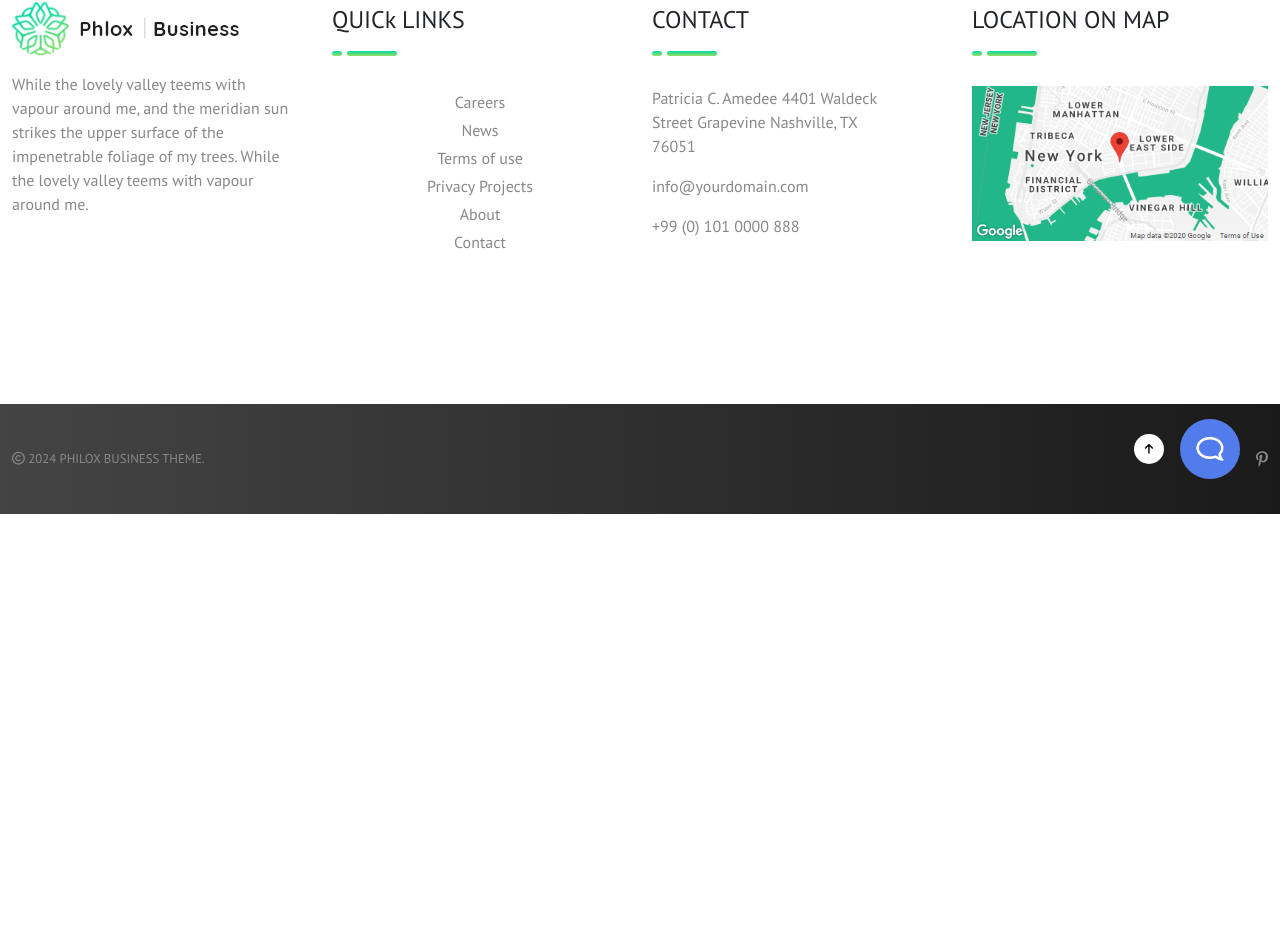
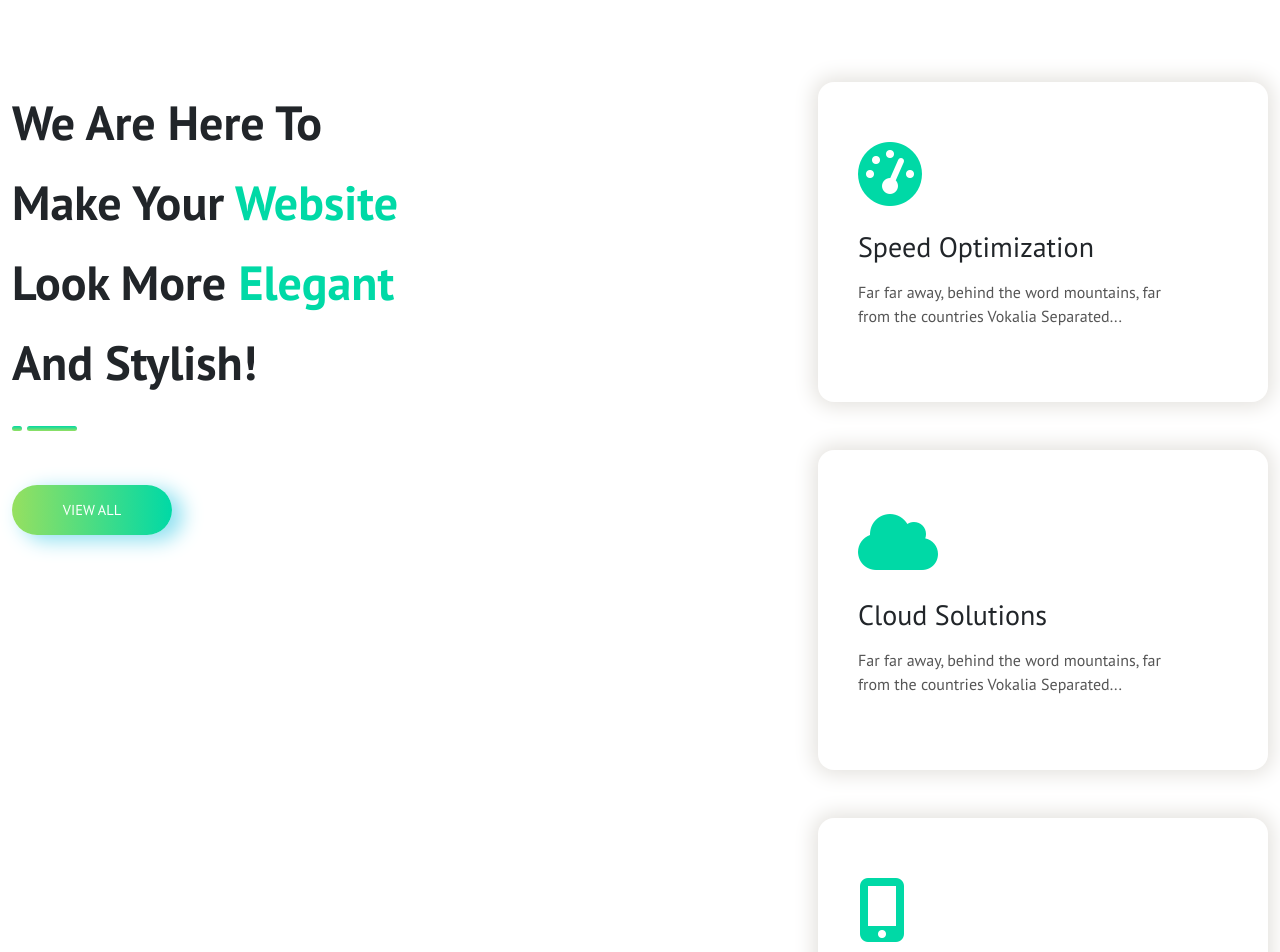
Before and after one commit to alessandrodamato/proj-html-vuejs, a Vue app: page / in a window 1280 px wide. Shown: the part 1245-2197 px from the top of the page. Before the commit the page ends 1759 px from the top, so only its background shows below. Built offline with nearby package versions, Linux system fonts and the light colour scheme.

Commit message:
[add] WhiteCard component to section 'elegant'

```diff
--- a/index.html
+++ b/index.html
@@ -2,7 +2,7 @@
 <html lang="en">
   <head>
     <meta charset="UTF-8" />
-    <link rel="icon" type="image/svg+xml" href="" />
+    <link rel="icon" type="image/svg+xml" href="/img/cropped-icon-32x32.png" />
     <meta name="viewport" content="width=device-width, initial-scale=1.0" />
 
     <!-- Font Awesome -->
--- a/src/assets/scss/partials/generals.scss
+++ b/src/assets/scss/partials/generals.scss
@@ -8,7 +8,6 @@ ul{
   list-style: none;
   margin: 0 !important;
   padding: 0 !important;
-
   a{
     text-decoration: none;
     color: $fill-black;
@@ -17,3 +16,12 @@ ul{
     }
   }
 }
+
+section{
+  h2 span{
+    color: $text-green;
+  }
+  p{
+    color: $lg-6;
+  }
+}
--- a/src/assets/scss/partials/typo.scss
+++ b/src/assets/scss/partials/typo.scss
@@ -3,3 +3,9 @@
 h1{
   font-size: 5rem !important;
 }
+
+section h2{
+  font-size: 3rem !important;
+  line-height: 80px;
+  font-weight: bold;
+}
--- a/src/components/Footer.vue
+++ b/src/components/Footer.vue
@@ -70,7 +70,7 @@ import DobuleLine from './partials/DobuleLine.vue';
 
             <DobuleLine />
 
-            <img src="/public/img/map.png" alt="Map" class="img-fluid">
+            <img src="/img/map.png" alt="Map" class="img-fluid">
 
           </div>
 
--- a/src/components/Main.vue
+++ b/src/components/Main.vue
@@ -1,8 +1,14 @@
 <script>
 import Jumbotron from './partials/Jumbotron.vue'
+import DobuleLine from './partials/DobuleLine.vue';
+import WhiteCard from './partials/WhiteCard.vue';
+import Button from './partials/Button.vue'
   export default {
     components:{
-      Jumbotron
+      Jumbotron,
+      DobuleLine,
+      Button,
+      WhiteCard
     }
   }
 </script>
@@ -15,6 +21,53 @@ import Jumbotron from './partials/Jumbotron.vue'
 
     <Jumbotron />
 
+    <section id="elegant">
+
+      <div class="ad_container container-fluid h-100">
+
+        <div class="row h-100">
+
+          <div class="col-4 h-100">
+
+            <h2 class="text-capitalize mb-4">we are here to make your <span>website</span> look more <span>elegant</span> and stylish!</h2>
+
+            <DobuleLine class="mb-4" />
+
+            <Button content="view all" />
+
+          </div>
+
+          <div class="col-8 h-100 d-flex flex-wrap justify-content-end align-items-center">
+
+            <WhiteCard
+              iconClass="fa-solid fa-gauge-high"
+              title="Speed Optimization"
+              bio="Far far away, behind the word mountains, far from the countries Vokalia Separated..."
+            />
+            <WhiteCard
+              iconClass="fa-solid fa-cloud"
+              title="Cloud Solutions"
+              bio="Far far away, behind the word mountains, far from the countries Vokalia Separated..."
+            />
+            <WhiteCard
+              iconClass="fa-solid fa-mobile-screen-button"
+              title="Website Design"
+              bio="Far far away, behind the word mountains, far from the countries Vokalia Separated..."
+            />
+            <WhiteCard
+              iconClass="fa-solid fa-stopwatch"
+              title="Online Marketing"
+              bio="Far far away, behind the word mountains, far from the countries Vokalia Separated..."
+            />
+
+          </div>
+
+        </div>
+
+      </div>
+
+    </section>
+
   </main>
 
 </template>
@@ -25,4 +78,9 @@ import Jumbotron from './partials/Jumbotron.vue'
 
 @use '../assets/scss/partials/vars' as *;
 
+  #elegant{
+    height: 1200px;
+    padding: 230px 0 260px;
+  }
+
 </style>
--- a/src/components/partials/Jumbotron.vue
+++ b/src/components/partials/Jumbotron.vue
@@ -83,9 +83,6 @@ import Button from './Button.vue'
         -moz-text-fill-color: transparent;
       }
     }
-    p{
-      color: $lg-6;
-    }
     .slide-counter{
       @include gradient(left, $gray-4, $gray-6);
       width: 200px;
--- /dev/null
+++ b/src/components/partials/WhiteCard.vue
@@ -0,0 +1,48 @@
+<script>
+  export default {
+    props:{
+      iconClass: String,
+      title: String,
+      bio: String
+    }
+  }
+</script>
+
+
+
+<template>
+
+  <div class="card rounded-4 border-0 mb-5">
+
+    <div class="icon mb-4">
+      <i :class="iconClass"></i>
+    </div>
+
+    <h3 class="mb-3">{{ title }}</h3>
+
+    <p class="pe-5">{{ bio }}</p>
+
+  </div>
+
+</template>
+
+
+
+<style lang="scss" scoped>
+
+@use '../../assets/scss/partials/vars' as *;
+
+  .card{
+    width: 450px;
+    height: 320px;
+    padding: 60px 40px;
+    margin-left: 40px;
+    box-shadow: 0 0 20px 5px $lg-3;
+    background-color: white;
+    .icon i{
+      color: $text-green;
+      font-size: 4rem;
+    }
+  }
+
+</style>
```
